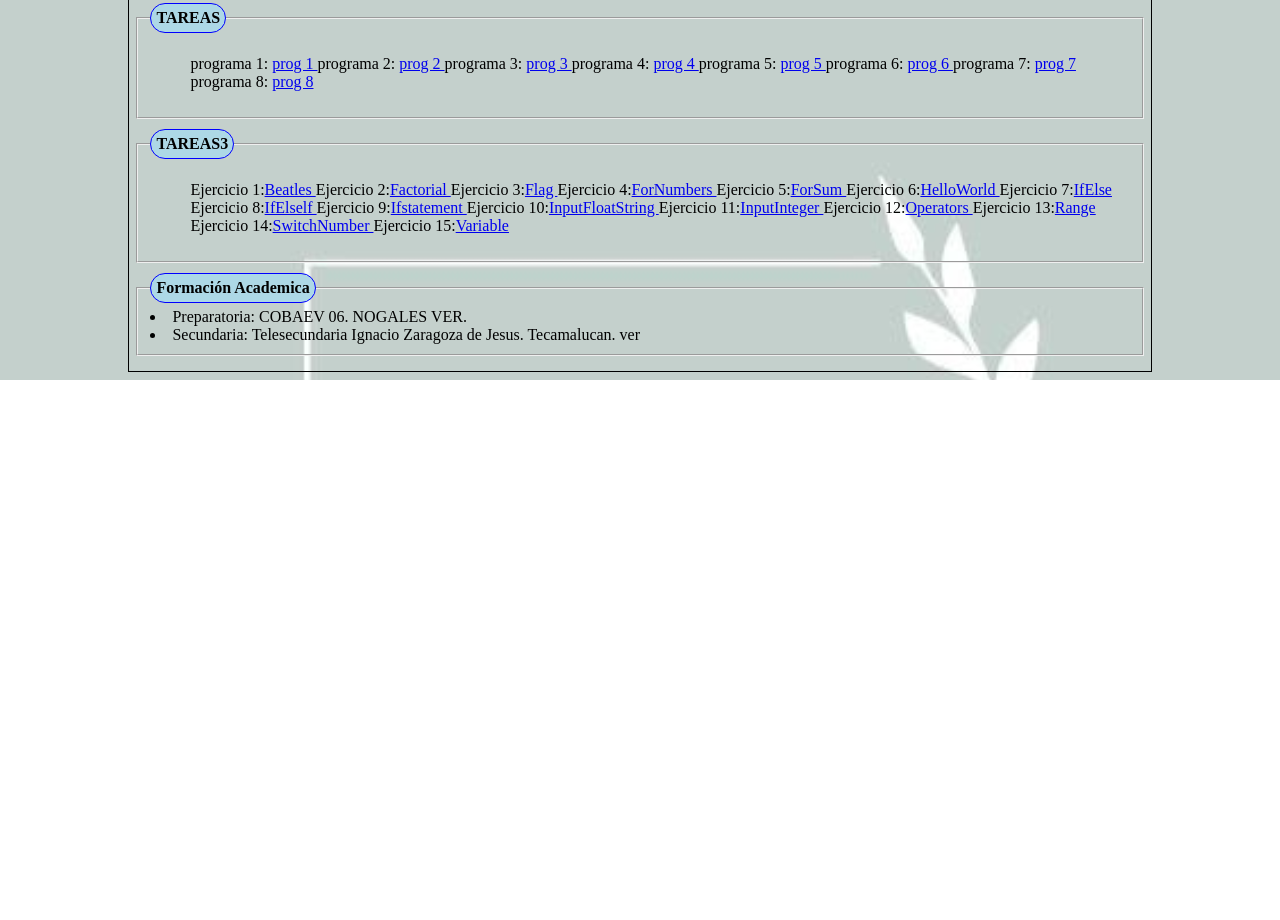
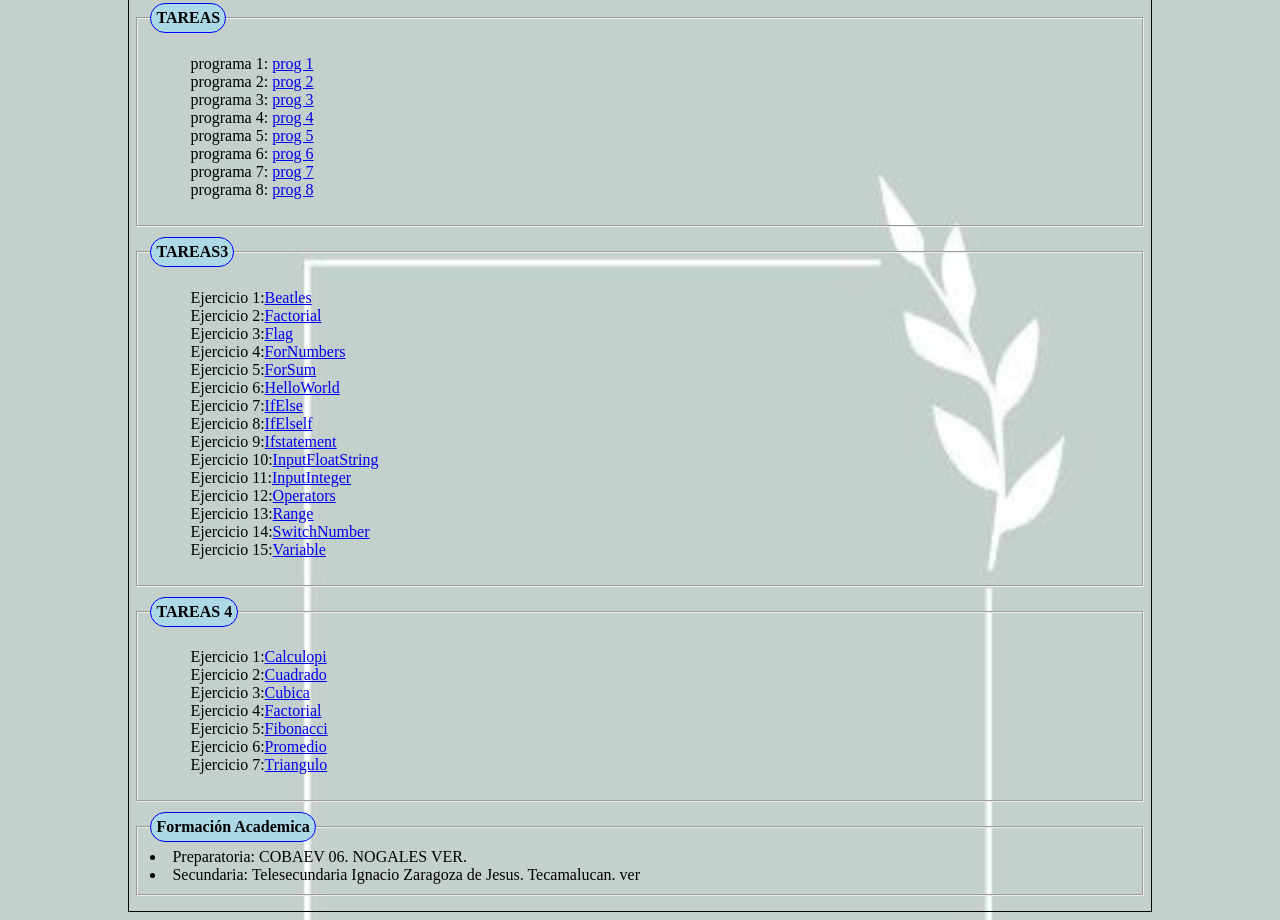
Before and after one commit to Yessedz/yessedz.github.io, a plain HTML site: page index.html in a window 1280 px wide. Shown: the part 1113-2033 px from the top of the page. Before the commit the page ends 1493 px from the top, so only its background shows below. Drawn offline with Linux system fonts and the light colour scheme.

Commit message:
Update index.html

```diff
--- a/index.html
+++ b/index.html
@@ -104,27 +104,27 @@
 <ul>
 
 programa 1: <a href="https://github.com/Yessedz/yessedz.github.io/blob/20f610f9669331268f91aff4d9b9087b15115c23/parcial%201/tarea%202/1.0.png">prog 1
-</a>
+</a><br>
 
 programa 2: <a href= "https://github.com/Yessedz/yessedz.github.io/blob/20f610f9669331268f91aff4d9b9087b15115c23/parcial%201/tarea%202/1.2.png">prog 2
-</a>
+</a><br>
 
 programa 3: <a href="https://github.com/Yessedz/yessedz.github.io/blob/20f610f9669331268f91aff4d9b9087b15115c23/parcial%201/tarea%202/1.3.png">prog 3
-</a>
+</a><br>
 
 programa 4: <a href="https://github.com/Yessedz/yessedz.github.io/blob/20f610f9669331268f91aff4d9b9087b15115c23/parcial%201/tarea%202/1.4.png">prog 4
-</a>
+</a><br>
 
 programa 5: <a href="https://github.com/Yessedz/yessedz.github.io/blob/20f610f9669331268f91aff4d9b9087b15115c23/parcial%201/tarea%202/1.5.png">prog 5
-</a>
+</a><br>
 
 programa 6: <a href="https://github.com/Yessedz/yessedz.github.io/blob/20f610f9669331268f91aff4d9b9087b15115c23/parcial%201/tarea%202/1.6.png">prog 6
-</a>
+</a><br>
 
 programa 7: <a href="https://github.com/Yessedz/yessedz.github.io/blob/20f610f9669331268f91aff4d9b9087b15115c23/parcial%201/tarea%202/1.7.png">prog 7
-</a>
+</a><br>
 programa 8: <a href="https://github.com/Yessedz/yessedz.github.io/blob/20f610f9669331268f91aff4d9b9087b15115c23/parcial%201/tarea%202/1.8.png">prog 8
-</a>
+</a><br>
 
 	</ul>
 </fieldset>
@@ -132,24 +132,35 @@ programa 8: <a href="https://github.com/Yessedz/yessedz.github.io/blob/20f610f96
 <fieldset>
 <legend>TAREAS3</legend>
 <ul>
-Ejercicio 1:<a href="https://github.com/Yessedz/yessedz.github.io/blob/69bd88dc2d586a5f296870bfd5b8fc54c2b039fd/parcial%201/tarea3/Beatles.java">Beatles </a>
-Ejercicio 2:<a href="https://github.com/Yessedz/yessedz.github.io/blob/69bd88dc2d586a5f296870bfd5b8fc54c2b039fd/parcial%201/tarea3/Factorial.java">Factorial </a>
-Ejercicio 3:<a href="https://github.com/Yessedz/yessedz.github.io/blob/69bd88dc2d586a5f296870bfd5b8fc54c2b039fd/parcial%201/tarea3/Flag.java">Flag </a>
-Ejercicio 4:<a href="https://github.com/Yessedz/yessedz.github.io/blob/69bd88dc2d586a5f296870bfd5b8fc54c2b039fd/parcial%201/tarea3/ForNumbers.java">ForNumbers </a>
-Ejercicio 5:<a href="https://github.com/Yessedz/yessedz.github.io/blob/69bd88dc2d586a5f296870bfd5b8fc54c2b039fd/parcial%201/tarea3/ForSum.java"	>ForSum </a>
-Ejercicio 6:<a href="https://github.com/Yessedz/yessedz.github.io/blob/69bd88dc2d586a5f296870bfd5b8fc54c2b039fd/parcial%201/tarea3/HelloWorld.java">HelloWorld </a>
-Ejercicio 7:<a href="https://github.com/Yessedz/yessedz.github.io/blob/69bd88dc2d586a5f296870bfd5b8fc54c2b039fd/parcial%201/tarea3/IfElse.java">IfElse </a>
-Ejercicio 8:<a href="https://github.com/Yessedz/yessedz.github.io/blob/69bd88dc2d586a5f296870bfd5b8fc54c2b039fd/parcial%201/tarea3/IfElself.java">IfElself </a>
-Ejercicio 9:<a href="https://github.com/Yessedz/yessedz.github.io/blob/69bd88dc2d586a5f296870bfd5b8fc54c2b039fd/parcial%201/tarea3/Ifstatement.java">Ifstatement </a>
-Ejercicio 10:<a href="https://github.com/Yessedz/yessedz.github.io/blob/69bd88dc2d586a5f296870bfd5b8fc54c2b039fd/parcial%201/tarea3/InputFloatString.java">InputFloatString </a>
-Ejercicio 11:<a href="https://github.com/Yessedz/yessedz.github.io/blob/69bd88dc2d586a5f296870bfd5b8fc54c2b039fd/parcial%201/tarea3/InputInteger.java">InputInteger </a>
-Ejercicio 12:<a href="https://github.com/Yessedz/yessedz.github.io/blob/69bd88dc2d586a5f296870bfd5b8fc54c2b039fd/parcial%201/tarea3/Operators.java">Operators </a>
-Ejercicio 13:<a href="https://github.com/Yessedz/yessedz.github.io/blob/69bd88dc2d586a5f296870bfd5b8fc54c2b039fd/parcial%201/tarea3/Range.java">Range </a>
-Ejercicio 14:<a href="https://github.com/Yessedz/yessedz.github.io/blob/69bd88dc2d586a5f296870bfd5b8fc54c2b039fd/parcial%201/tarea3/SwitchNumber.java">SwitchNumber </a>
-Ejercicio 15:<a href="https://github.com/Yessedz/yessedz.github.io/blob/69bd88dc2d586a5f296870bfd5b8fc54c2b039fd/parcial%201/tarea3/Variable.java">Variable </a>
+Ejercicio 1:<a href="https://github.com/Yessedz/yessedz.github.io/blob/69bd88dc2d586a5f296870bfd5b8fc54c2b039fd/parcial%201/tarea3/Beatles.java">Beatles </a><br>
+Ejercicio 2:<a href="https://github.com/Yessedz/yessedz.github.io/blob/69bd88dc2d586a5f296870bfd5b8fc54c2b039fd/parcial%201/tarea3/Factorial.java">Factorial </a><br>
+Ejercicio 3:<a href="https://github.com/Yessedz/yessedz.github.io/blob/69bd88dc2d586a5f296870bfd5b8fc54c2b039fd/parcial%201/tarea3/Flag.java">Flag </a><br>
+Ejercicio 4:<a href="https://github.com/Yessedz/yessedz.github.io/blob/69bd88dc2d586a5f296870bfd5b8fc54c2b039fd/parcial%201/tarea3/ForNumbers.java">ForNumbers </a><br>
+Ejercicio 5:<a href="https://github.com/Yessedz/yessedz.github.io/blob/69bd88dc2d586a5f296870bfd5b8fc54c2b039fd/parcial%201/tarea3/ForSum.java"	>ForSum </a><br>
+Ejercicio 6:<a href="https://github.com/Yessedz/yessedz.github.io/blob/69bd88dc2d586a5f296870bfd5b8fc54c2b039fd/parcial%201/tarea3/HelloWorld.java">HelloWorld </a><br>
+Ejercicio 7:<a href="https://github.com/Yessedz/yessedz.github.io/blob/69bd88dc2d586a5f296870bfd5b8fc54c2b039fd/parcial%201/tarea3/IfElse.java">IfElse </a><br>
+Ejercicio 8:<a href="https://github.com/Yessedz/yessedz.github.io/blob/69bd88dc2d586a5f296870bfd5b8fc54c2b039fd/parcial%201/tarea3/IfElself.java">IfElself </a><br>
+Ejercicio 9:<a href="https://github.com/Yessedz/yessedz.github.io/blob/69bd88dc2d586a5f296870bfd5b8fc54c2b039fd/parcial%201/tarea3/Ifstatement.java">Ifstatement </a><br>
+Ejercicio 10:<a href="https://github.com/Yessedz/yessedz.github.io/blob/69bd88dc2d586a5f296870bfd5b8fc54c2b039fd/parcial%201/tarea3/InputFloatString.java">InputFloatString </a><br>
+Ejercicio 11:<a href="https://github.com/Yessedz/yessedz.github.io/blob/69bd88dc2d586a5f296870bfd5b8fc54c2b039fd/parcial%201/tarea3/InputInteger.java">InputInteger </a><br>
+Ejercicio 12:<a href="https://github.com/Yessedz/yessedz.github.io/blob/69bd88dc2d586a5f296870bfd5b8fc54c2b039fd/parcial%201/tarea3/Operators.java">Operators </a><br>
+Ejercicio 13:<a href="https://github.com/Yessedz/yessedz.github.io/blob/69bd88dc2d586a5f296870bfd5b8fc54c2b039fd/parcial%201/tarea3/Range.java">Range </a><br>
+Ejercicio 14:<a href="https://github.com/Yessedz/yessedz.github.io/blob/69bd88dc2d586a5f296870bfd5b8fc54c2b039fd/parcial%201/tarea3/SwitchNumber.java">SwitchNumber </a><br>
+Ejercicio 15:<a href="https://github.com/Yessedz/yessedz.github.io/blob/69bd88dc2d586a5f296870bfd5b8fc54c2b039fd/parcial%201/tarea3/Variable.java">Variable </a><br>
 
 	</fieldset>
+<fieldset>
+<legend>TAREAS 4</legend>
+<ul>
+Ejercicio 1:<a href="https://raw.githubusercontent.com/Yessedz/yessedz.github.io/main/parcial%201/t4/Calculopi.java">Calculopi </a><br>
+Ejercicio 2:<a href="https://raw.githubusercontent.com/Yessedz/yessedz.github.io/main/parcial%201/t4/Cuadrado.java">Cuadrado </a><br>
+Ejercicio 3:<a href="https://raw.githubusercontent.com/Yessedz/yessedz.github.io/main/parcial%201/t4/Cubica.java">Cubica </a><br>
+Ejercicio 4:<a href="https://raw.githubusercontent.com/Yessedz/yessedz.github.io/main/parcial%201/t4/Factorial.java">Factorial </a><br>
+Ejercicio 5:<a href="https://raw.githubusercontent.com/Yessedz/yessedz.github.io/main/parcial%201/t4/Fibonacci.java">Fibonacci </a><br>
+Ejercicio 6:<a href="https://raw.githubusercontent.com/Yessedz/yessedz.github.io/main/parcial%201/t4/Promedio.java">Promedio </a><br>
+Ejercicio 7:<a href="https://raw.githubusercontent.com/Yessedz/yessedz.github.io/main/parcial%201/t4/Triangulo.java">Triangulo </a><br>
 
+     </fieldset>
 
 <fieldset>
 	<legend>Formación Academica</legend>
```
